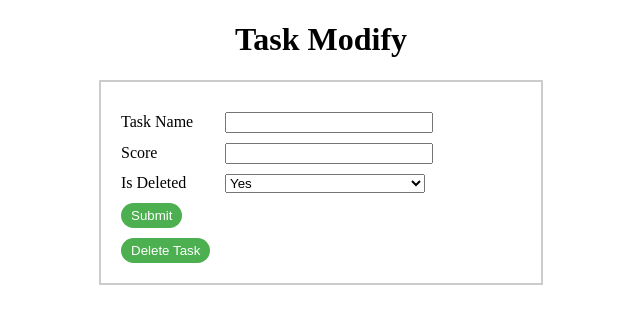
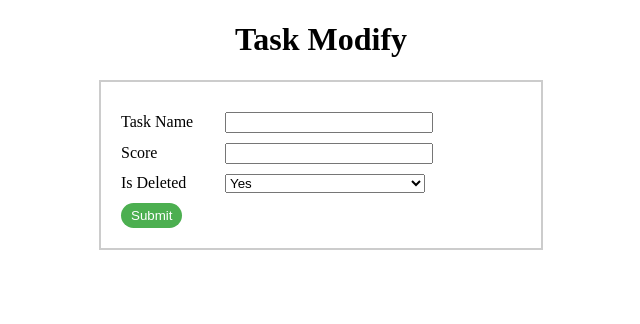
Before and after one commit to MaxLee0619/SMS, a Flask app: page /edit_task/1 in a window 1280 px wide. Shown: the top 324 px of the page, without its empty margins (319-959 px from the left). Run offline with Flask 3, Linux system fonts and the light colour scheme; data that the repository does not hold is empty.

Commit message:
Update edit_task.html

```diff
--- a/templates/edit_task.html
+++ b/templates/edit_task.html
@@ -25,10 +25,6 @@
             <br>
             <button type="submit">Submit</button>
         </form>
-
-        <form method="POST" action="{{ url_for('delete_task', task_id=task['task_id']) }}">
-            <button type="submit">Delete Task</button>
-        </form>
     </div>
 </body>
 
```
